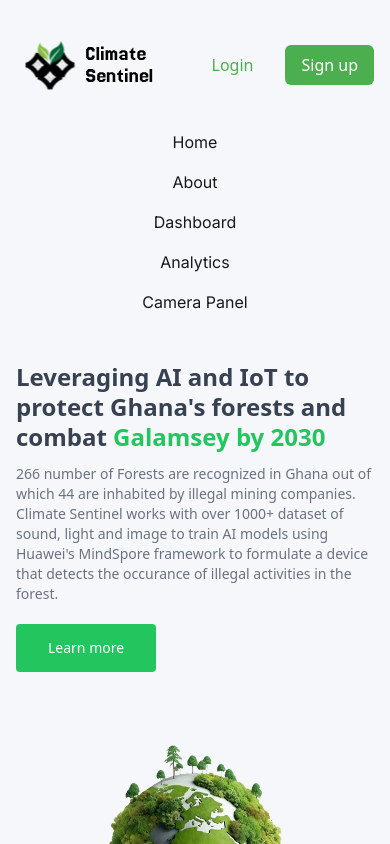
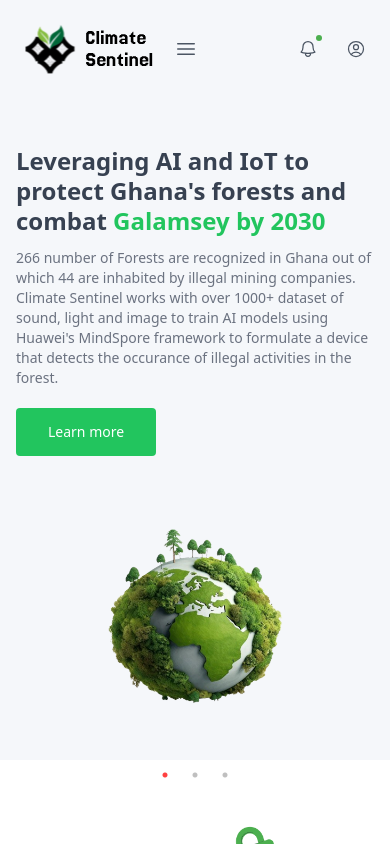
Before and after one commit to rhekord1/Climate-Sentinel, a React (Vite) app: page / in a window 390 px wide. Shown: the top 844 px of the page. Built offline with nearby package versions, Linux system fonts and the light colour scheme.

Commit message:
-Modified navbar.jsx added responsiveness to components

```diff
--- a/src/components/navbar/Navbar.jsx
+++ b/src/components/navbar/Navbar.jsx
@@ -1,108 +1,258 @@
 import navbarlogo from "../../assets/logo.svg";
+import { BellIcon, UserCircleIcon, Bars3Icon, XMarkIcon } from "@heroicons/react/24/outline";
+import { useState, useRef, useEffect } from "react";
 
 export default function Navbar() {
+  const [showNotifications, setShowNotifications] = useState(false);
+  const [showUserMenu, setShowUserMenu] = useState(false);
+  const [mobileMenuOpen, setMobileMenuOpen] = useState(false);
+  const notificationsRef = useRef(null);
+  const userMenuRef = useRef(null);
+  const mobileMenuRef = useRef(null);
+
+  // Sample notification data
+  const notifications = [
+    {
+      id: 1,
+      title: "New message",
+      description: "You have a new message",
+      time: "2 mins ago",
+      read: false
+    },
+    {
+      id: 2,
+      title: "System update",
+      description: "New update available",
+      time: "1 hour ago",
+      read: true
+    }
+  ];
+
+  const unreadCount = notifications.filter(n => !n.read).length;
+
+  // Close dropdowns when clicking outside
+  useEffect(() => {
+    const handleClickOutside = (event) => {
+      if (notificationsRef.current && !notificationsRef.current.contains(event.target)) {
+        setShowNotifications(false);
+      }
+      if (userMenuRef.current && !userMenuRef.current.contains(event.target)) {
+        setShowUserMenu(false);
+      }
+      if (mobileMenuRef.current && !mobileMenuRef.current.contains(event.target) &&
+          !event.target.closest('.hamburger-button')) {
+        setMobileMenuOpen(false);
+      }
+    };
+
+    document.addEventListener("mousedown", handleClickOutside);
+    return () => {
+      document.removeEventListener("mousedown", handleClickOutside);
+    };
+  }, []);
+
   return (
     <div className="w-full">
-            <div className="flex flex-wrap items-center justify-between p-4 md:justify-around">
-                <div className="mt-4">
+      <div className="flex flex-wrap items-center justify-between p-4">
+        {/* Logo and Hamburger (mobile only) */}
+        <div className="flex items-center">
+          <div className="mt-0"> {/* Removed mt-1 to keep original logo position */}
             <a href="">
-                        <img src={navbarlogo} alt="Logo" />
+              <img src={navbarlogo} alt="Logo" className="h-auto" /> {/* Removed fixed height */}
             </a>
           </div>
-                <div className="hidden md:flex list-none gap-6 mt-4">
-                    <li className="">
+          <button
+            className="hamburger-button ml-4 p-1 rounded-md hover:bg-gray-100 md:hidden"
+            onClick={() => setMobileMenuOpen(!mobileMenuOpen)}
+          >
+            {mobileMenuOpen ? (
+              <XMarkIcon className="h-6 w-6 text-gray-600" />
+            ) : (
+              <Bars3Icon className="h-6 w-6 text-gray-600" />
+            )}
+          </button>
+        </div>
+
+        {/* Desktop Nav Links (show on tablet and up) */}
+        <div className="hidden md:flex list-none gap-6">
+          <li className="group">
             <a
-                            href="#"
-                            className="font-inter text-base font-normal leading-6 text-[#18191F]"
+              href="/"
+              className="font-inter text-sm font-normal leading-6 text-[#18191F] hover:text-[#4CAF4F] transition-colors duration-300 relative after:content-[''] after:absolute after:w-0 after:h-[2px] after:bg-[#4CAF4F] after:bottom-0 after:left-0 hover:after:w-full after:transition-all after:duration-300"
             >
               Home
             </a>
           </li>
-                    <li className="">
+          <li className="group">
             <a
-                            href=""
-                            className="font-inter text-base font-normal leading-6 text-[#18191F]"
+              href="/about"
+              className="font-inter text-sm font-normal leading-6 text-[#18191F] hover:text-[#4CAF4F] transition-colors duration-300 relative after:content-[''] after:absolute after:w-0 after:h-[2px] after:bg-[#4CAF4F] after:bottom-0 after:left-0 hover:after:w-full after:transition-all after:duration-300"
             >
               About
             </a>
           </li>
-                    <li className="">
+          <li className="group">
             <a
               href=""
-                            className="font-inter text-base font-normal leading-6 text-[#18191F]"
+              className="font-inter text-sm font-normal leading-6 text-[#18191F] hover:text-[#4CAF4F] transition-colors duration-300 relative after:content-[''] after:absolute after:w-0 after:h-[2px] after:bg-[#4CAF4F] after:bottom-0 after:left-0 hover:after:w-full after:transition-all after:duration-300"
             >
               Dashboard
             </a>
           </li>
-                    <li className="">
+          <li className="group">
             <a
               href=""
-                            className="font-inter text-base font-normal leading-6 text-[#18191F]"
+              className="font-inter text-sm font-normal leading-6 text-[#18191F] hover:text-[#4CAF4F] transition-colors duration-300 relative after:content-[''] after:absolute after:w-0 after:h-[2px] after:bg-[#4CAF4F] after:bottom-0 after:left-0 hover:after:w-full after:transition-all after:duration-300"
             >
               Analytics
             </a>
           </li>
-                    <li className="">
+          <li className="group">
             <a
               href=""
-                            className="font-inter text-base font-normal leading-6 text-[#18191F]"
+              className="font-inter text-sm font-normal leading-6 text-[#18191F] hover:text-[#4CAF4F] transition-colors duration-300 relative after:content-[''] after:absolute after:w-0 after:h-[2px] after:bg-[#4CAF4F] after:bottom-0 after:left-0 hover:after:w-full after:transition-all after:duration-300"
             >
               Camera Panel
             </a>
           </li>
         </div>
-                <div className="flex gap-4 mt-4 md:mt-0">
-                    <button className="py-2 px-4 text-center text-[#4CAF4F] bg-custom-silver font-medium rounded-md">
-                        Login
+
+        {/* Icons (show on mobile and up) */}
+        <div className="flex gap-3">
+          {/* Notification Button and Dropdown */}
+          <div className="relative" ref={notificationsRef}>
+            <button
+              className="p-2 rounded-full hover:bg-gray-100 transition-colors duration-300 relative"
+              onClick={() => {
+                setShowNotifications(!showNotifications);
+                setShowUserMenu(false);
+              }}
+            >
+              <BellIcon className="h-5 w-5 text-gray-600" />
+              {unreadCount > 0 && (
+                <span className="absolute top-1 right-1 h-1.5 w-1.5 rounded-full bg-[#4CAF4F]"></span>
+              )}
             </button>
-                    <button className="py-2 px-4 text-center bg-custom-green text-white rounded-md font-medium">
-                        Sign up
+
+            {/* Notification Dropdown */}
+            {showNotifications && (
+              <div className="absolute right-0 mt-2 w-56 bg-white rounded-md shadow-lg overflow-hidden z-50 border border-gray-100">
+                <div className="py-1">
+                  <div className="px-3 py-2 border-b border-gray-100">
+                    <p className="text-xs font-medium text-gray-700">Notifications ({unreadCount})</p>
+                  </div>
+                  {notifications.length > 0 ? (
+                    <div className="max-h-60 overflow-y-auto">
+                      {notifications.map(notification => (
+                        <div
+                          key={notification.id}
+                          className={`px-3 py-2 hover:bg-gray-50 cursor-pointer text-xs ${!notification.read ? 'bg-blue-50' : ''}`}
+                        >
+                          <p className="font-medium text-gray-900 truncate">{notification.title}</p>
+                          <p className="text-gray-500 truncate">{notification.description}</p>
+                          <p className="mt-0.5 text-gray-400 text-xxs">{notification.time}</p>
+                        </div>
+                      ))}
+                    </div>
+                  ) : (
+                    <div className="px-3 py-2 text-center text-xs text-gray-500">
+                      No new notifications
+                    </div>
+                  )}
+                  <div className="px-3 py-1 border-t border-gray-100 text-center">
+                    <a href="#" className="text-xs font-medium text-[#4CAF4F] hover:text-[#3d8b40]">
+                      View all
+                    </a>
+                  </div>
+                </div>
+              </div>
+            )}
+          </div>
+
+          {/* User Avatar Button and Dropdown */}
+          <div className="relative" ref={userMenuRef}>
+            <button
+              className="p-2 rounded-full hover:bg-gray-100 transition-colors duration-300"
+              onClick={() => {
+                setShowUserMenu(!showUserMenu);
+                setShowNotifications(false);
+              }}
+            >
+              <UserCircleIcon className="h-5 w-5 text-gray-600" />
+            </button>
+
+            {/* User Dropdown */}
+            {showUserMenu && (
+              <div className="absolute right-0 mt-2 w-40 bg-white rounded-md shadow-lg overflow-hidden z-50 border border-gray-100">
+                <div className="py-1">
+                  <a
+                    href="#"
+                    className="block px-3 py-1.5 text-xs text-gray-700 hover:bg-gray-100"
+                  >
+                    Profile
+                  </a>
+                  <a
+                    href="#"
+                    className="block px-3 py-1.5 text-xs text-gray-700 hover:bg-gray-100"
+                  >
+                    Settings
+                  </a>
+                  <div className="border-t border-gray-100"></div>
+                  <button
+                    onClick={() => console.log("Logging out...")}
+                    className="block w-full text-left px-3 py-1.5 text-xs text-gray-700 hover:bg-gray-100 hover:text-red-500"
+                  >
+                    Log out
                   </button>
                 </div>
               </div>
-            {/* Mobile menu */}
-            <div className="md:hidden mt-4 flex flex-col items-center gap-4">
-                <li className="list-none">
+            )}
+          </div>
+        </div>
+      </div>
+
+      {/* Mobile Menu (show on mobile only) */}
+      <div
+        ref={mobileMenuRef}
+        className={`md:hidden ${mobileMenuOpen ? 'block' : 'hidden'} bg-white shadow-md`}
+      >
+        <div className="px-4 py-2 flex flex-col gap-1">
           <a
-                        href="#"
-                        className="font-inter text-base font-normal leading-6 text-[#18191F]"
+            href="/"
+            className="font-inter text-sm py-2 px-3 rounded hover:bg-gray-50 text-[#18191F] hover:text-[#4CAF4F] transition-colors duration-300"
+            onClick={() => setMobileMenuOpen(false)}
           >
             Home
           </a>
-                </li>
-                <li className="list-none">
           <a
-                        href=""
-                        className="font-inter text-base font-normal leading-6 text-[#18191F]"
+            href="/about"
+            className="font-inter text-sm py-2 px-3 rounded hover:bg-gray-50 text-[#18191F] hover:text-[#4CAF4F] transition-colors duration-300"
+            onClick={() => setMobileMenuOpen(false)}
           >
             About
           </a>
-                </li>
-                <li className="list-none">
           <a
             href=""
-                        className="font-inter text-base font-normal leading-6 text-[#18191F]"
+            className="font-inter text-sm py-2 px-3 rounded hover:bg-gray-50 text-[#18191F] hover:text-[#4CAF4F] transition-colors duration-300"
+            onClick={() => setMobileMenuOpen(false)}
           >
             Dashboard
           </a>
-                </li>
-                <li className="list-none">
           <a
             href=""
-                        className="font-inter text-base font-normal leading-6 text-[#18191F]"
+            className="font-inter text-sm py-2 px-3 rounded hover:bg-gray-50 text-[#18191F] hover:text-[#4CAF4F] transition-colors duration-300"
+            onClick={() => setMobileMenuOpen(false)}
           >
             Analytics
           </a>
-                </li>
-                <li className="list-none">
           <a
             href=""
-                        className="font-inter text-base font-normal leading-6 text-[#18191F]"
+            className="font-inter text-sm py-2 px-3 rounded hover:bg-gray-50 text-[#18191F] hover:text-[#4CAF4F] transition-colors duration-300"
+            onClick={() => setMobileMenuOpen(false)}
           >
             Camera Panel
           </a>
-                </li>
-
+        </div>
       </div>
     </div>
   );
```
Lines whose indentation alone changed are shown as unchanged.
